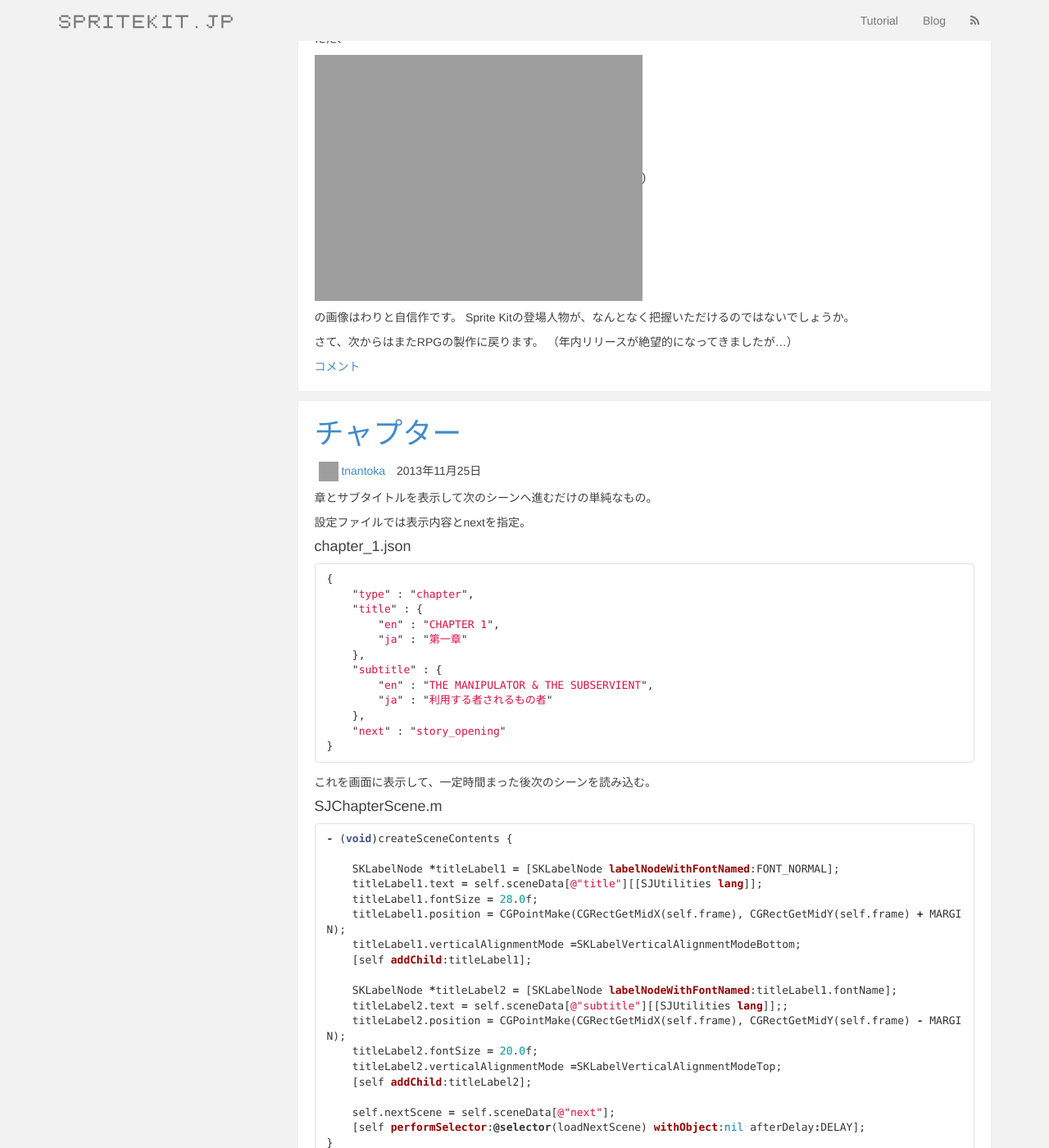
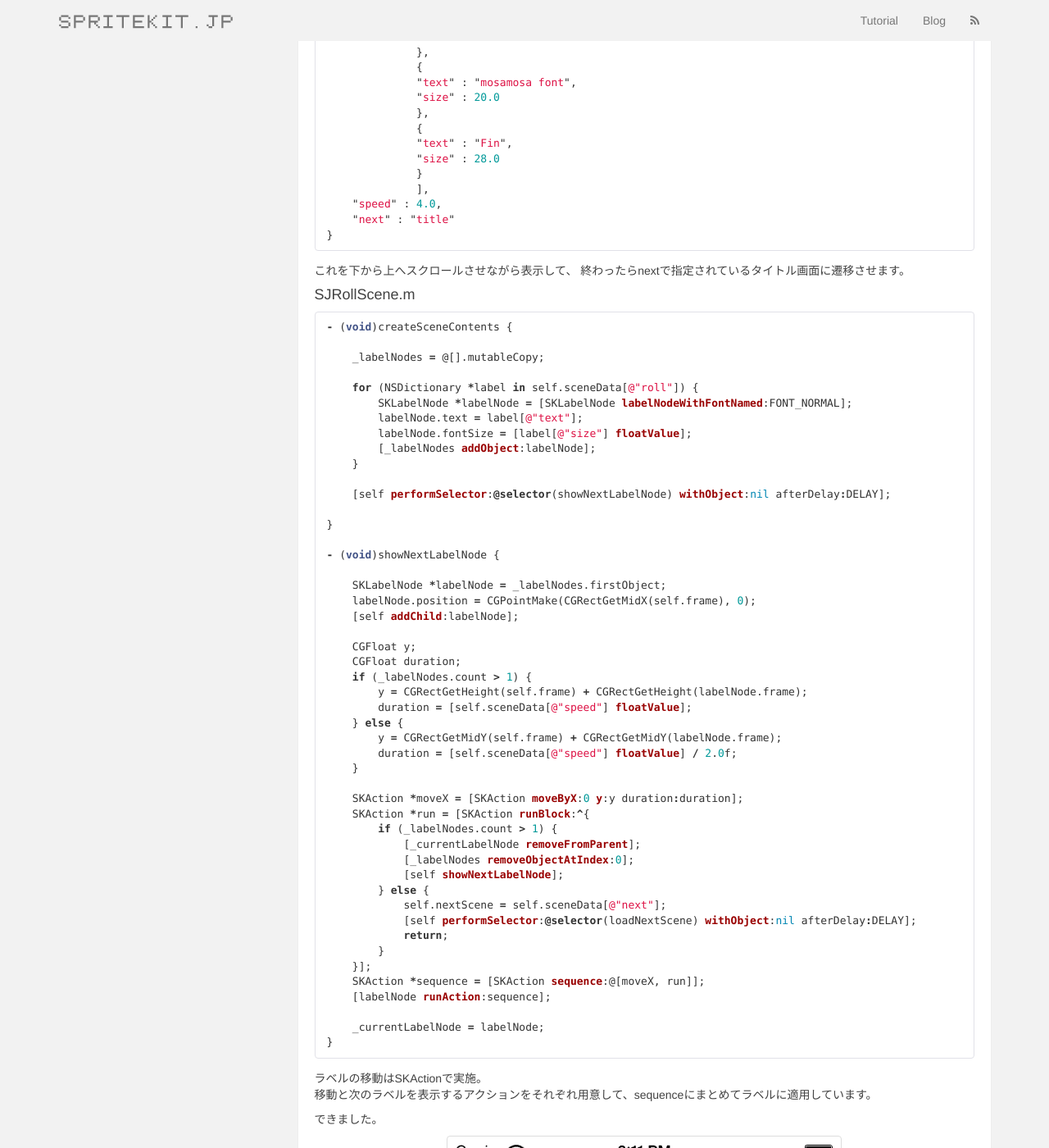
Before and after one commit to tnantoka/spritekit.jp, a Jekyll site: the page built from index.html, in a window 1280 px wide and 1400 px high, scrolled down 643 px. Shown: the whole window at 82% size. Built offline with Jekyll 4.4.1, drawn with Linux system fonts in a browser that asks for light colours; Markdown is read by kramdown in place of the engine named in the settings; the list of posts is cut into pages by our own code; some of the changed text lies outside the part shown; grey boxes are pictures that could not be loaded.

Commit message:
Publish rpg-roll-scene

```diff
--- /dev/null
+++ b/_posts/2013-12-18-roll-scene.md
@@ -0,0 +1,117 @@
+---
+layout: post
+title:  "エンディング"
+categories: rpg
+author: tnantoka
+---
+
+所謂スタッフロール。
+
+設定ファイルで表示する内容を指定します。
+（Xcodeのインデントがなんか変で見づらい…）
+
+#### roll_ending.json
+{% highlight js %}
+{
+    "type" : "roll",
+    "roll" : [
+              {
+              "text" : "Prototype Quest",
+              "size" : 24.0
+              },
+              {
+              "text" : "Staff",
+              "size" : 20.0
+              },
+              {
+              "text" : "tnantoka",
+              "size" : 20.0
+              },
+              {
+              "text" : "Special Thanks",
+              "size" : 24.0
+              },
+              {
+              "text" : "Browser Quest",
+              "size" : 20.0
+              },
+              {
+              "text" : "mosamosa font",
+              "size" : 20.0
+              },
+              {
+              "text" : "Fin",
+              "size" : 28.0
+              }
+              ],
+    "speed" : 4.0,
+    "next" : "title"
+}
+{% endhighlight %}
+
+これを下から上へスクロールさせながら表示して、
+終わったらnextで指定されているタイトル画面に遷移させます。
+
+#### SJRollScene.m
+{% highlight objc %}
+- (void)createSceneContents {
+
+    _labelNodes = @[].mutableCopy;
+
+    for (NSDictionary *label in self.sceneData[@"roll"]) {
+        SKLabelNode *labelNode = [SKLabelNode labelNodeWithFontNamed:FONT_NORMAL];
+        labelNode.text = label[@"text"];
+        labelNode.fontSize = [label[@"size"] floatValue];
+        [_labelNodes addObject:labelNode];
+    }
+
+    [self performSelector:@selector(showNextLabelNode) withObject:nil afterDelay:DELAY];
+
+}
+
+- (void)showNextLabelNode {
+
+    SKLabelNode *labelNode = _labelNodes.firstObject;
+    labelNode.position = CGPointMake(CGRectGetMidX(self.frame), 0);
+    [self addChild:labelNode];
+
+    CGFloat y;
+    CGFloat duration;
+    if (_labelNodes.count > 1) {
+        y = CGRectGetHeight(self.frame) + CGRectGetHeight(labelNode.frame);
+        duration = [self.sceneData[@"speed"] floatValue];
+    } else {
+        y = CGRectGetMidY(self.frame) + CGRectGetMidY(labelNode.frame);
+        duration = [self.sceneData[@"speed"] floatValue] / 2.0f;
+    }
+
+    SKAction *moveX = [SKAction moveByX:0 y:y duration:duration];
+    SKAction *run = [SKAction runBlock:^{
+        if (_labelNodes.count > 1) {
+            [_currentLabelNode removeFromParent];
+            [_labelNodes removeObjectAtIndex:0];
+            [self showNextLabelNode];
+        } else {
+            self.nextScene = self.sceneData[@"next"];
+            [self performSelector:@selector(loadNextScene) withObject:nil afterDelay:DELAY];
+            return;
+        }
+    }];
+    SKAction *sequence = [SKAction sequence:@[moveX, run]];
+    [labelNode runAction:sequence];
+
+    _currentLabelNode = labelNode;
+}
+{% endhighlight %}
+
+ラベルの移動はSKActionで実施。
+移動と次のラベルを表示するアクションをそれぞれ用意して、sequenceにまとめてラベルに適用しています。
+
+できました。
+
+{% include image.html path="posts/rpg-roll-scene" caption="やっぱり最後はFin" ext="gif" %}
+
+だいぶ必要そうな画面はそろってきました。
+そろそろ戦闘などのメイン部分に手を出したいと思います。
+
+ソースコード: [sj-prototype-apps/SJRolePlaying at master · tnantoka/sj-prototype-apps](https://github.com/tnantoka/sj-prototype-apps/tree/master/SJRolePlaying)
```
Also changed, not shown: _posts/2013-11-08-rpg-todo.md (+2 -2 lines), img/posts/rpg-roll-scene.gif (added).
